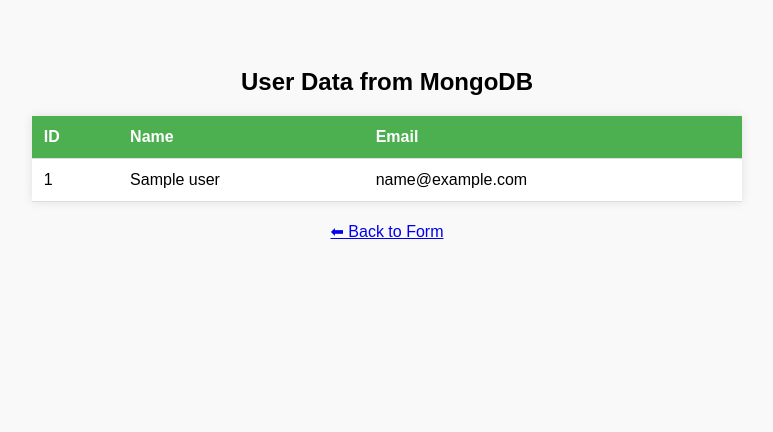
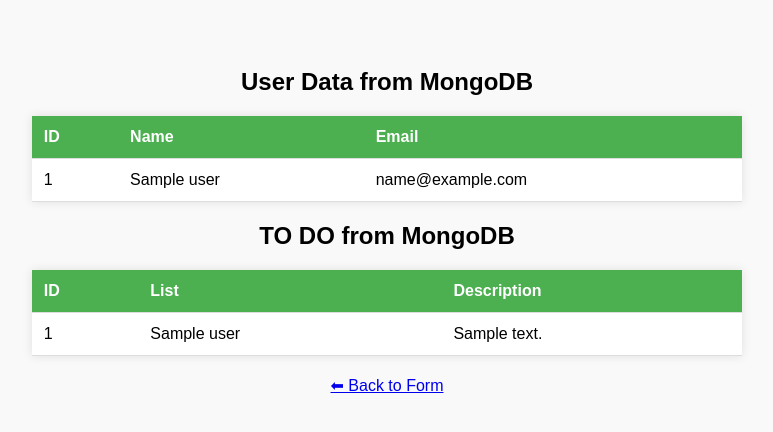
Before and after one commit to maqsagar/flash_app, a Flask app: page /view in a window 1280 px wide. Shown: the top 432 px of the page, without its empty margins (253-1026 px from the left). Run offline with Flask 3, Linux system fonts and the light colour scheme; a database or web service that is not in the repository returns one stand-in record (values such as "Sample title").

Commit message:
view for todo list

```diff
--- a/templates/view.html
+++ b/templates/view.html
@@ -51,6 +51,22 @@
     {% endfor %}
   </table>
 
+    <h2 style="text-align:center;">TO DO from MongoDB</h2>
+  <table>
+    <tr>
+      <th>ID</th>
+      <th>List</th>
+      <th>Description</th>
+    </tr>
+    {% for user in users %}
+    <tr>
+      <td>{{ user['_id'] }}</td>
+      <td>{{ user['itemName'] }}</td>
+      <td>{{ user['itemDescription'] }}</td>
+    </tr>
+    {% endfor %}
+  </table>
+
   <div class="center">
     <a href="/">⬅ Back to Form</a>
   </div>
```
